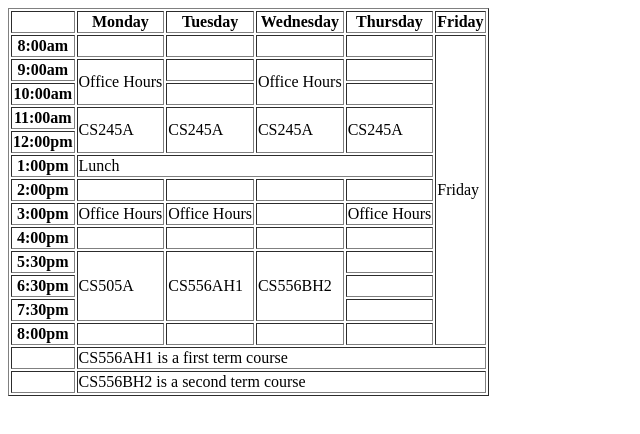
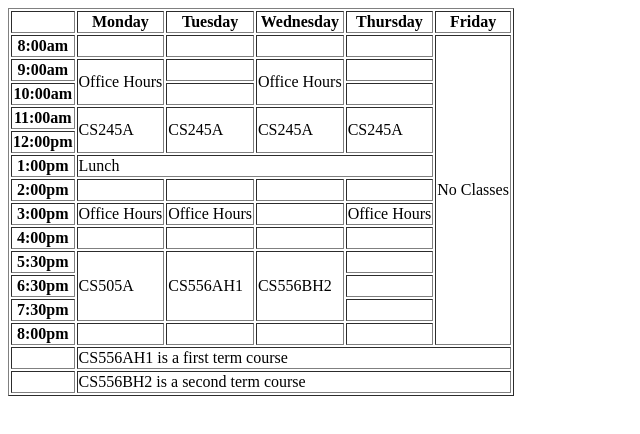
Before and after one commit to quangtuanb3/CG_Module1, a plain HTML site: page Exercise/HTML_basic/Exercise4_table.html in a window 1280 px wide. Shown: the whole page, without its empty margins (0-640 px from the left). Drawn offline with Linux system fonts and the light colour scheme.

Commit message:
fix a spell

```diff
--- a/Exercise/HTML_basic/Exercise4_table.html
+++ b/Exercise/HTML_basic/Exercise4_table.html
@@ -27,7 +27,7 @@
                 <td></td>
                 <td></td>
                 <td></td>
-                <td rowspan="13">Friday</td>
+                <td rowspan="13">No Classes</td>
             </tr>
             <tr>
                 <th>9:00am</th>
```
